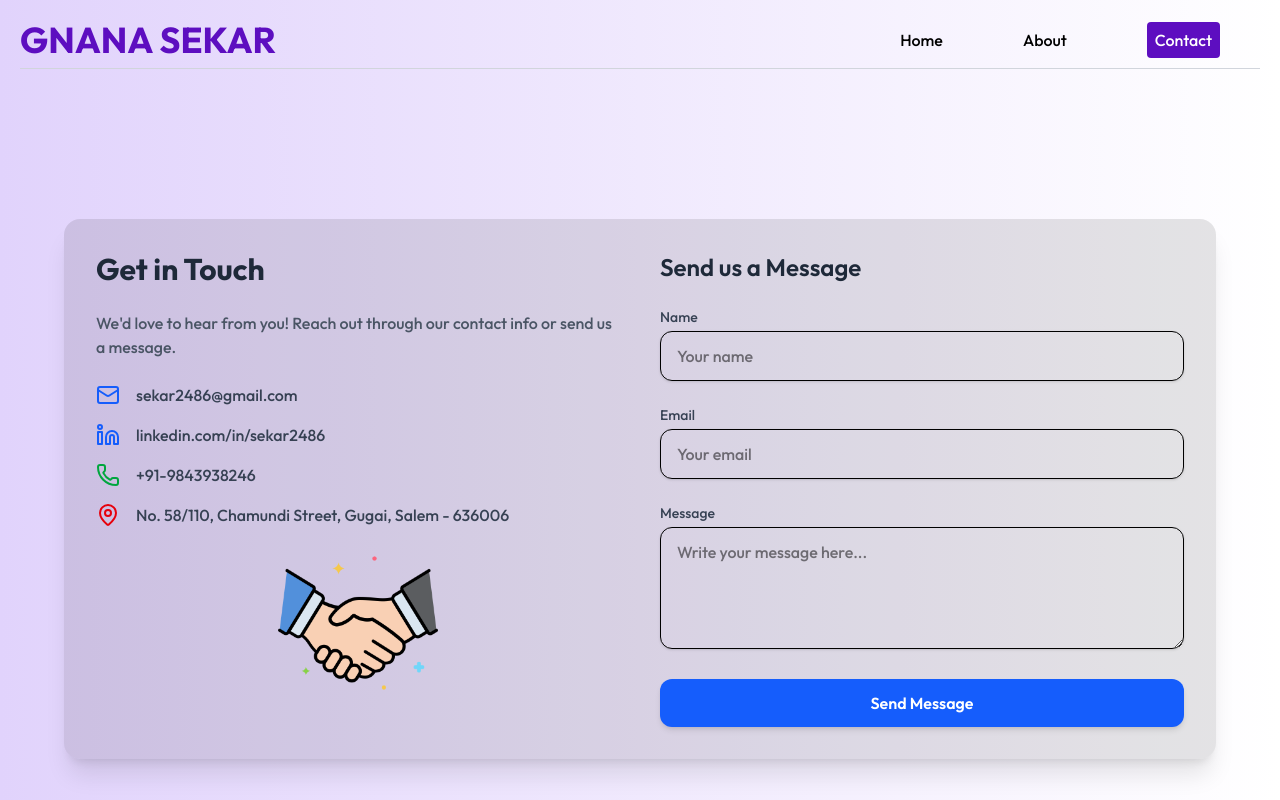
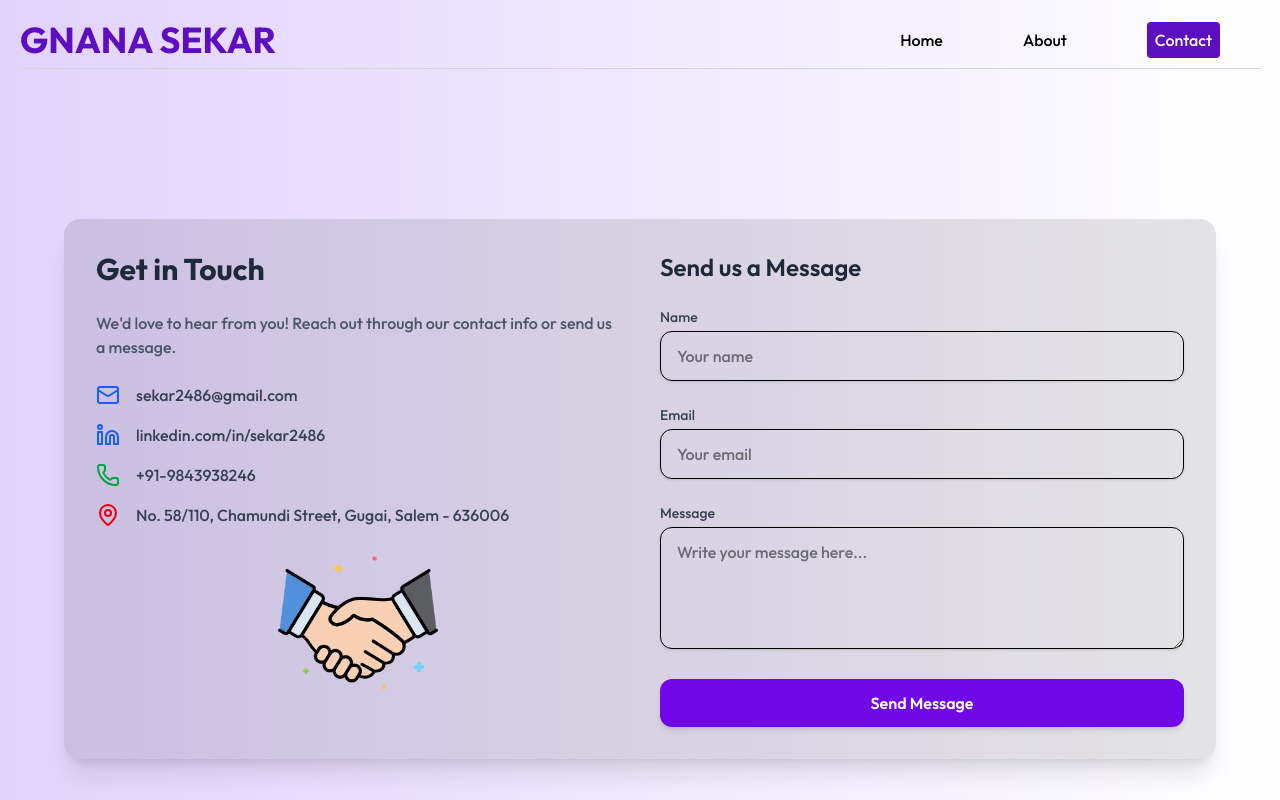
Before and after one commit to 0ldhands/OH00125, a React (Vite) app: page /Contact in a window 1280 px wide. Shown: the top 800 px of the page. Built offline with nearby package versions, Linux system fonts and the light colour scheme; a web font is replaced by a local one.

Commit message:
i added style

```diff
--- a/src/component/Contactpage.jsx
+++ b/src/component/Contactpage.jsx
@@ -113,7 +113,7 @@ const ContactPage = () => {
 
           <button
             type="submit"
-            className="w-full py-3 bg-blue-600 text-white font-semibold rounded-xl shadow-md hover:bg-blue-700 transition"
+            className="w-full py-3 bg-violet-700 text-white font-semibold rounded-xl shadow-md hover:bg-violet-800 transition"
           >
             Send Message
           </button>
--- a/src/pages/About.jsx
+++ b/src/pages/About.jsx
@@ -1,11 +1,29 @@
-import React from 'react'
-import Other from '../component/Other'
+import React, { useEffect, useState } from 'react'
 import Aboutlayout from '../layout/Aboutlayout'
 
 const About = () => {
+   const [loading, setLoading] = useState(true);
+
+      useEffect(() => {
+        const timer = setTimeout(() => setLoading(false), 3000);
+        return () => clearTimeout(timer);
+      }, []);
   return (
     <div>
-      <Aboutlayout/>
+       <div className="relative">
+      {loading ? (
+        <div className="fixed inset-0 bg-violet-300 flex items-center justify-center z-50">
+          <div className="spiral-loader">
+            <span></span>
+            <span></span>
+            <span></span>
+            <span></span>
+          </div>
+        </div>
+      ) : (
+        <Aboutlayout/>
+      )}
+    </div>
     </div>
   )
 }
--- a/src/pages/Contact.jsx
+++ b/src/pages/Contact.jsx
@@ -1,10 +1,30 @@
-import React from 'react'
+
 import Contactlayout from '../layout/Contactlayout'
+import { useEffect, useState } from 'react';
 
 const Contact = () => {
+   const [loading, setLoading] = useState(true);
+
+      useEffect(() => {
+        const timer = setTimeout(() => setLoading(false), 3000);
+        return () => clearTimeout(timer);
+      }, []);
   return (
-    <div>
-      <Contactlayout/>
+     <div>
+       <div className="relative">
+      {loading ? (
+        <div className="fixed inset-0 bg-violet-300 flex items-center justify-center z-50">
+          <div className="spiral-loader">
+            <span></span>
+            <span></span>
+            <span></span>
+            <span></span>
+          </div>
+        </div>
+      ) : (
+        <Contactlayout/>
+      )}
+    </div>
     </div>
   )
 }
```
